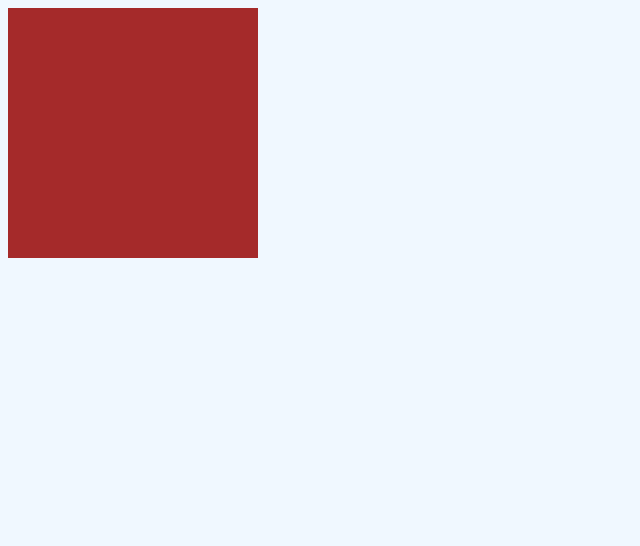
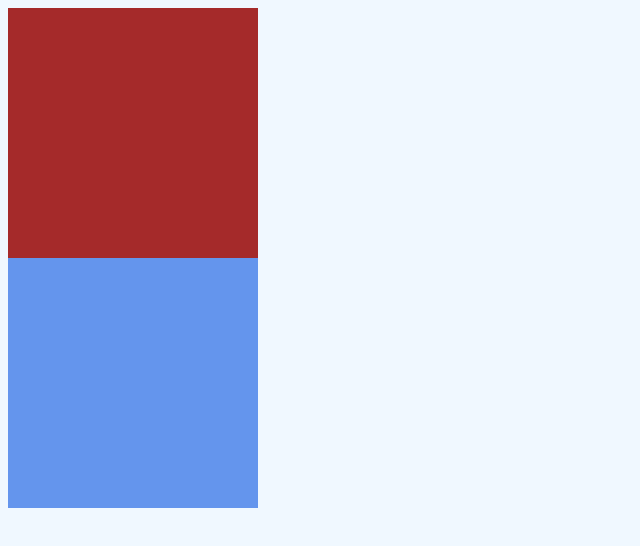
Before and after one commit to FerX95/Teste_B, a plain HTML site: page index.html in a window 1280 px wide. Shown: the whole page, without its empty margins (0-640 px from the left). Drawn offline with Linux system fonts and the light colour scheme.

Commit message:
div azul implementada

```diff
--- a/index.html
+++ b/index.html
@@ -16,11 +16,16 @@
             .c-red{
                 background-color: brown;
             }
+
+            .c-blue{
+                background-color: cornflowerblue;
+            }
         </style>
     </head>
 
     <body>
         <div class="box c-red"></div>
+        <div class="box c-blue"></div>
     </body>
 
 </html>
```
